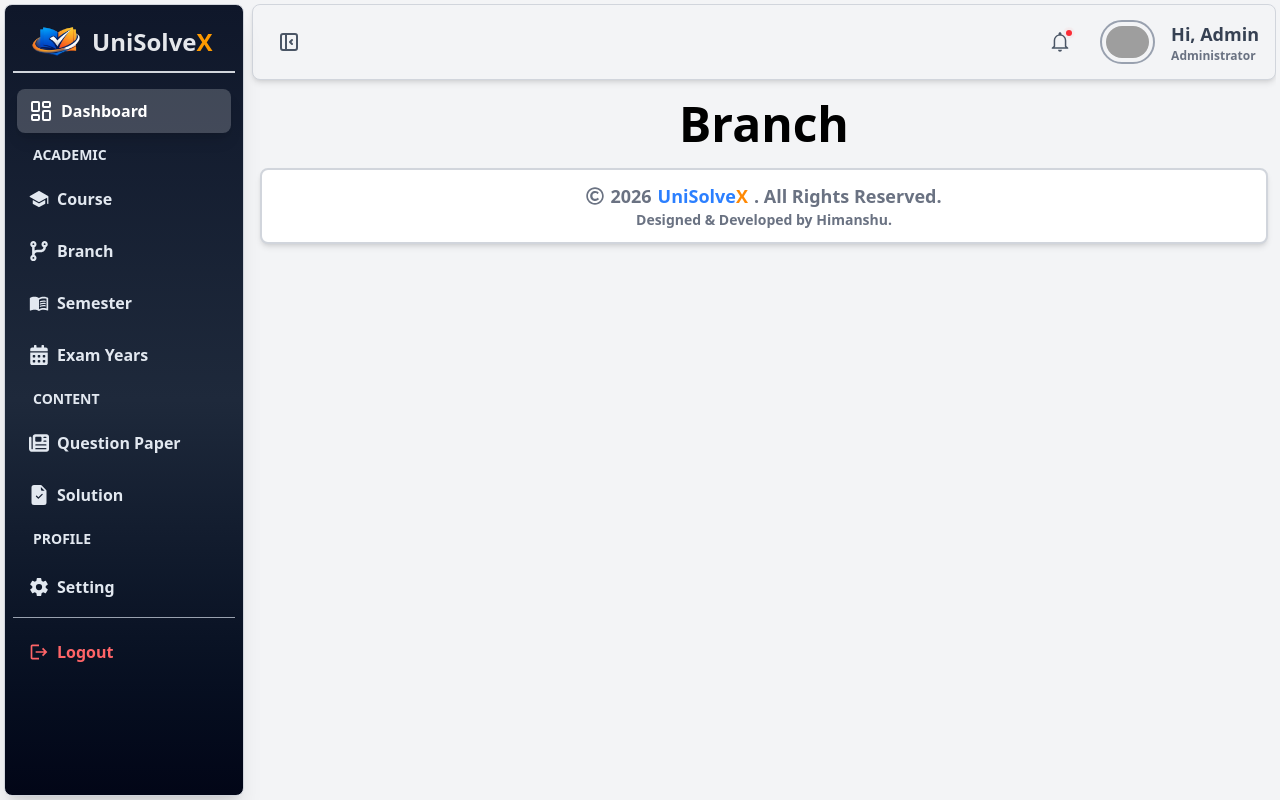
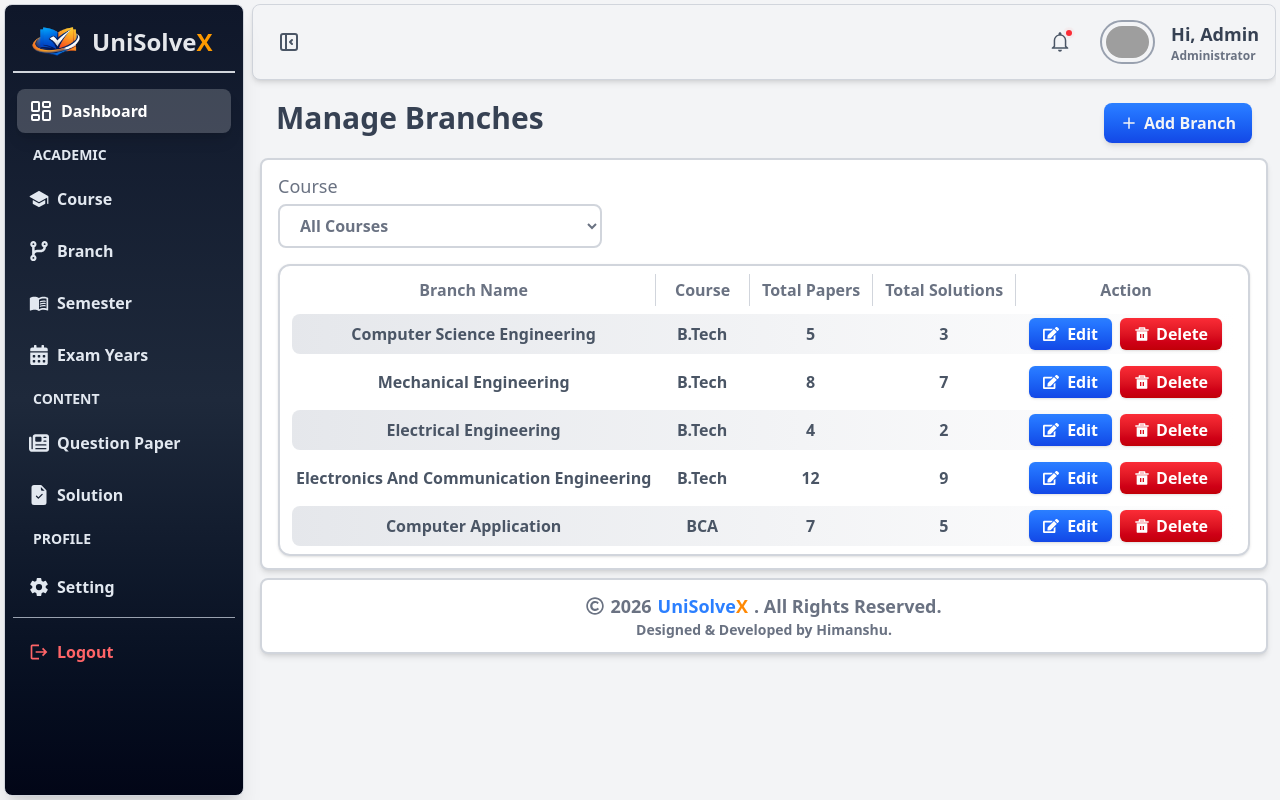
Before and after one commit to Himanshusingh00123/UniSolveX, a React (Vite) app: page /admin/branch in a window 1280 px wide. Built offline with nearby package versions, Linux system fonts and the light colour scheme; grey boxes are pictures that could not be loaded.

Commit message:
i design branch page and add some important field like table and make it responsive

```diff
--- a/src/Components/Admin/Branch.jsx
+++ b/src/Components/Admin/Branch.jsx
@@ -1,7 +1,202 @@
+import { IoMdAdd } from "react-icons/io";
+import { FaEdit } from "react-icons/fa";
+import { RiDeleteBin5Fill } from "react-icons/ri";
+import { useState } from "react";
+
 const Branch = () => {
+  const [bg, setBg] = useState(true);
+
   return (
-    <div>
-      <h1 className="text-5xl font-bold  text-center my-5">Branch</h1>
+    <div className="md:p-2">
+      <div className="sm:flex max-sm:flex-col  sm:justify-between items-center sm:py-3 sm:px-4 py-2 px-3">
+        <h1 className="sm:text-3xl text-2xl font-semibold pb-2.5 text-gray-700">
+          Manage Branches
+        </h1>
+        <button
+          onClick={() => setBg(!bg)}
+          className={` flex justify-center max-sm:w-full  gap-1.5 items-center px-4 py-2
+              ${bg ? "bg-linear-to-b from-blue-500 to-blue-700 text-gray-100" : "text-white  bg-linear-to-b from-blue-400 to-blue-600"}
+               hover:text-white hover:from-blue-600 hover:to-blue-800
+                sm:text-base text-lg  font-semibold shadow-md cursor-pointer rounded-lg`}
+        >
+          <IoMdAdd className="text-lg  font-bold" /> Add Branch
+        </button>
+      </div>
+
+      {/* -----------------------------------------------------filter section------------------------------------------ */}
+
+      <div className="bg-white py-3 px-4 sm:rounded-lg sm:border-2 shadow-md border-gray-300 h-full">
+        <div className="sm:w-4/12 mb-4">
+          <label className="text-lg text-gray-500 font-medium">Course</label>
+          <select className="w-full focus:outline-blue-600 focus:outline-2 border-2 cursor-pointer border-gray-300 rounded-lg px-4 py-2 mt-1 text-base text-gray-500 font-semibold">
+            <option
+              className="sm:text-base text-xs text-gray-600 font-medium "
+              value="all"
+            >
+              All Courses
+            </option>
+            <option
+              className="sm:text-base text-xs text-gray-600 font-medium"
+              value="b.tech"
+            >
+              B.Tech
+            </option>
+            <option
+              className="sm:text-base text-xs text-gray-600 font-medium"
+              value="bca"
+            >
+              BCA
+            </option>
+            <option
+              className="sm:text-base text-xs text-gray-600 font-medium"
+              value="mba"
+            >
+              MBA
+            </option>
+          </select>
+        </div>
+
+        {/* -----------------------------------------------branch table-------------------------------------------------------------------------- */}
+
+        <div className="border-2 border-gray-300 rounded-xl shadow-sm px-3 overflow-x-auto">
+          <table className="w-full text-center border-separate border-spacing-y-2">
+            <thead className="text-gray-500 whitespace-nowrap">
+              <th className="sm:p-1 px-3 w-4/12 ">Branch Name</th>
+              <th className="border-l px-3 border-gray-300 w-2/12">Course</th>
+              <th className="border-l px-3 border-gray-300 ">Total Papers</th>
+              <th className="border-l px-3 border-gray-300 ">
+                Total Solutions
+              </th>
+              <th className="border-l border-gray-300 w-4/12 ">Action</th>
+            </thead>
+
+            <tbody className="text-gray-600 text-center text-sm sm:text-base font-semibold whitespace-nowrap">
+              <tr className="odd:bg-linear-to-r odd:from-gray-200 odd:to-white even:bg-white">
+                <td className="p-1 rounded-l-lg">
+                  Computer Science Engineering
+                </td>
+                <td>B.Tech</td>
+                <td className="font-bold">5</td>
+                <td className="font-bold">3</td>
+                <td className="flex justify-center items-center p-1 text-white gap-2 rounded-r-xl">
+                  <div
+                    className="bg-linear-to-b from-blue-500 to-blue-700 py-1 px-3.5 hover:from-blue-600 hover:to-blue-800
+                            shadow-sm rounded-md flex justify-center items-center gap-2 cursor-pointer"
+                  >
+                    <FaEdit />
+                    Edit
+                  </div>
+                  <div
+                    className="bg-linear-to-b from-red-500 to-red-700 py-1 px-3.5 hover:from-red-600 hover:to-red-800
+                            shadow-sm rounded-md flex justify-center items-center gap-1.5 cursor-pointer"
+                  >
+                    <RiDeleteBin5Fill />
+                    Delete
+                  </div>
+                </td>
+              </tr>
+
+              <tr className="odd:bg-linear-to-r odd:from-gray-200 odd:to-white even:bg-white">
+                <td className="p-1 rounded-l-lg">Mechanical Engineering</td>
+                <td>B.Tech</td>
+                <td className="font-bold">8</td>
+                <td className="font-bold">7</td>
+                <td className="flex justify-center items-center p-1 text-white gap-2 rounded-r-xl">
+                  <div
+                    className="bg-linear-to-b from-blue-500 to-blue-700 py-1 px-3.5 hover:from-blue-600 hover:to-blue-800
+                            shadow-sm rounded-md flex justify-center items-center gap-2 cursor-pointer"
+                  >
+                    <FaEdit />
+                    Edit
+                  </div>
+                  <div
+                    className="bg-linear-to-b from-red-500 to-red-700 py-1 px-3.5 hover:from-red-600 hover:to-red-800
+                            shadow-sm rounded-md flex justify-center items-center gap-1.5 cursor-pointer"
+                  >
+                    <RiDeleteBin5Fill />
+                    Delete
+                  </div>
+                </td>
+              </tr>
+
+              <tr className="odd:bg-linear-to-r odd:from-gray-200 odd:to-white even:bg-white">
+                <td className="p-1 rounded-l-lg">Electrical Engineering</td>
+                <td>B.Tech</td>
+                <td className="font-bold">4</td>
+                <td className="font-bold">2</td>
+                <td className="flex justify-center items-center p-1 text-white gap-2 rounded-r-xl">
+                  <div
+                    className="bg-linear-to-b from-blue-500 to-blue-700 py-1 px-3.5 hover:from-blue-600 hover:to-blue-800
+                            shadow-sm rounded-md flex justify-center items-center gap-2 cursor-pointer"
+                  >
+                    <FaEdit />
+                    Edit
+                  </div>
+                  <div
+                    className="bg-linear-to-b from-red-500 to-red-700 py-1 px-3.5 hover:from-red-600 hover:to-red-800
+                            shadow-sm rounded-md flex justify-center items-center gap-1.5 cursor-pointer"
+                  >
+                    <RiDeleteBin5Fill />
+                    Delete
+                  </div>
+                </td>
+              </tr>
+
+              <tr className="odd:bg-linear-to-r odd:from-gray-200 odd:to-white even:bg-white">
+                <td className="p-1 rounded-l-lg">
+                  Electronics And Communication Engineering
+                </td>
+                <td>B.Tech</td>
+                <td className="font-bold">12</td>
+                <td className="font-bold">9</td>
+                <td className="flex justify-center items-center p-1 text-white gap-2 rounded-r-xl">
+                  <div
+                    className="bg-linear-to-b from-blue-500 to-blue-700 py-1 px-3.5 hover:from-blue-600 hover:to-blue-800
+                            shadow-sm rounded-md flex justify-center items-center gap-2 cursor-pointer"
+                  >
+                    <FaEdit />
+                    Edit
+                  </div>
+                  <div
+                    className="bg-linear-to-b from-red-500 to-red-700 py-1 px-3.5 hover:from-red-600 hover:to-red-800
+                            shadow-sm rounded-md flex justify-center items-center gap-1.5 cursor-pointer"
+                  >
+                    <RiDeleteBin5Fill />
+                    Delete
+                  </div>
+                </td>
+              </tr>
+
+              <tr className="odd:bg-linear-to-r odd:from-gray-200 odd:to-white even:bg-white">
+                <td className="p-1 rounded-l-lg">Computer Application</td>
+                <td>BCA</td>
+                <td className="font-bold">7</td>
+                <td className="font-bold">5</td>
+                <td className="flex justify-center items-center p-1 text-white gap-2 rounded-r-xl">
+                  <div
+                    className="bg-linear-to-b from-blue-500 to-blue-700 py-1 px-3.5 hover:from-blue-600 hover:to-blue-800
+                            shadow-sm rounded-md flex justify-center items-center gap-2 cursor-pointer"
+                  >
+                    <FaEdit />
+                    Edit
+                  </div>
+                  <div
+                    className="bg-linear-to-b from-red-500 to-red-700 py-1 px-3.5 hover:from-red-600 hover:to-red-800
+                            shadow-sm rounded-md flex justify-center items-center gap-1.5 cursor-pointer"
+                  >
+                    <RiDeleteBin5Fill />
+                    Delete
+                  </div>
+                </td>
+              </tr>
+
+              <p className="text-xs  text-gray-500 sm:hidden mb-1">
+                ← Scroll horizontally to see more →
+              </p>
+            </tbody>
+          </table>
+        </div>
+      </div>
     </div>
   );
 };
```
